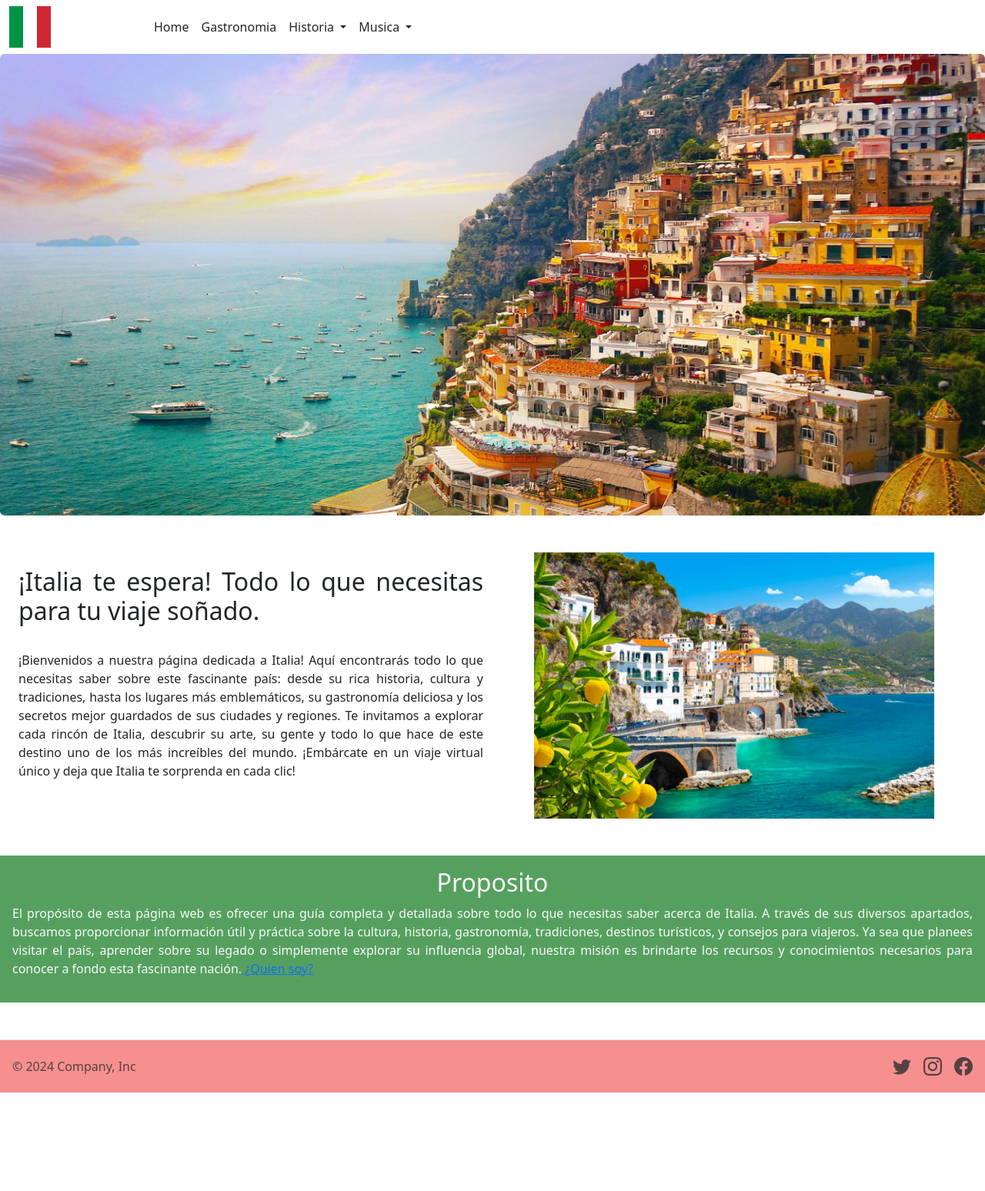
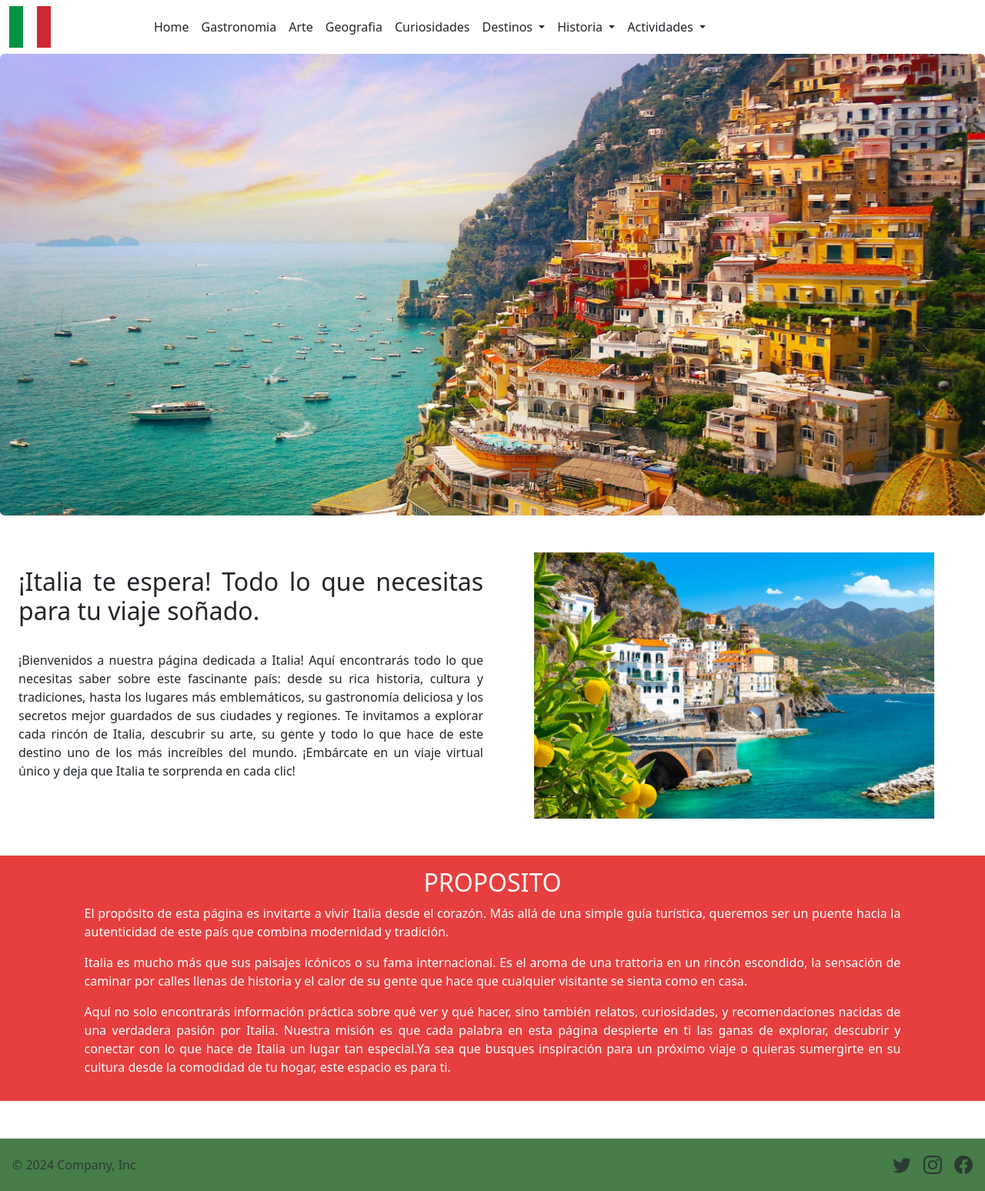
Before and after one commit to sofiatomasello/tp-final-informatica, a plain HTML site: page index.html in a window 1280 px wide. Shown: the whole page at 77% size. Before the commit the page ends 1420 px from the top, so only its background shows below. Drawn offline with nearby package versions, Linux system fonts and the light colour scheme.

Commit message:
modificaciones en el parrafo proposito y agregue una paginas nuevas

```diff
--- a/css/estilos.css
+++ b/css/estilos.css
@@ -32,8 +32,22 @@ a:active{color: rgb(218, 28, 28) !important;}
 
   }
 
-  .purpose{
-   width: 100%;background-color: rgb(86, 160, 95);margin-top:3em;margin-bottom: 3em;padding: 1em; text-align: center;
+  .purpose {
+    display: flex;
+    flex-direction: column;
+    justify-content: center; /* Centra verticalmente */
+    align-items: center;    /* Centra horizontalmente */
+    text-align: center;
+          padding-top: 3em;
+          padding-bottom: 3em;
+    margin-top: 3em;
+    margin-bottom: 3em;
+    background-color: rgb(231, 63, 63);
+  }
+
+  .textopurpose{
+
+  text-align: justify; width: 90%;color: white;
   }
   main .row{
     display: flex;
@@ -86,7 +100,7 @@ a:active{color: rgb(218, 28, 28) !important;}
 footer{
     color: white !important;
     width: 100% !important;
-    background-color: #f5908e;
+    background-color: #477d49;
     padding: 1em;
 
 }
@@ -155,4 +169,20 @@ footer{
         .purpose{
           padding: 1em;
         }
+
+        .textopurpose{
+
+        width: 85%;
+          }
   }
+
+
+
+  @media screen and (min-width: 1336px) {
+
+    .textopurpose{
+
+      width: 45%;
+    }
+
+  }
--- a/index.html
+++ b/index.html
@@ -12,6 +12,8 @@
 </head>
 
 <body>
+
+
 
 
 <!-- Barra de Navegacion + Menu hamburguesa para medidas chicas-->
@@ -30,26 +32,48 @@
                   <li class="nav-item">
                       <a class="nav-link text-dark" href="index.html">Home</a>
                     </li>
+                <li class="nav-item">
+                  <a class="nav-link text-dark" href="gastronomia/index.html">Gastronomia</a>
+                </li>
 
-                    <li class="nav-item">
-                      <a class="nav-link text-dark" href="gastronomia/index.html">Gastronomia</a>
-                    </li>
+                <li class="nav-item">
+                  <a class="nav-link text-dark" href="gastronomia/index.html">Arte</a>
+                </li>
+
+                <li class="nav-item">
+                  <a class="nav-link text-dark" href="gastronomia/index.html">Geografia</a>
+                </li>
+
+
+                <li class="nav-item">
+                  <a class="nav-link text-dark" href="gastronomia/index.html">Curiosidades</a>
+                </li>
+
 
                 <li class="nav-item dropdown">
-                  <a class="nav-link dropdown-toggle text-dark" href="#" role="button" data-bs-toggle="dropdown" aria-expanded="false">
-                 Historia
+                  <a class="nav-link dropdown-toggle text-dark" href="historia/index.html" role="button" data-bs-toggle="dropdown" aria-expanded="false">
+                 Destinos
                   </a>
                   <ul class="dropdown-menu text-bg-danger p-3">
-                      <li><a class="dropdown-item text-light" href="historia/index.html">Biografia</a></li>
-                    <li><a class="dropdown-item text-light" href="historia/impactoenmusica.html">Impacto</a></li>
+                      <li><a class="dropdown-item text-light" href="historia/index.html">Lugares imperdibles</a></li>
+
               </ul>
+
+              <li class="nav-item dropdown">
+                <a class="nav-link dropdown-toggle text-dark" href="historia/index.html" role="button" data-bs-toggle="dropdown" aria-expanded="false">
+               Historia
+                </a>
+                <ul class="dropdown-menu text-bg-danger p-3">
+                    <li><a class="dropdown-item text-light" href="historia/index.html">Cultura</a></li>
+
+            </ul>
               <li class="nav-item dropdown">
                   <a class="nav-link dropdown-toggle text-dark" href="#" role="button" data-bs-toggle="dropdown" aria-expanded="false">
-                 Musica
+                 Actividades
                   </a>
                   <ul class="dropdown-menu text-bg-danger p-3">
-                      <li><a class="dropdown-item text-light" href="albums/index.html">Albums</a></li>
-                    <li><a class="dropdown-item text-light" data-bs-toggle="modal" data-bs-target="#modalColaboraciones" href="#">Colaboraciones</a></li>
+                      <li><a class="dropdown-item text-light" href="albums/index.html">Viajas solo?</a></li>
+                    <li><a class="dropdown-item text-light" data-bs-toggle="modal" data-bs-target="#modalColaboraciones" href="#">Viajas acompañado?</a></li>
               </ul>
             </ul>
             </div>
@@ -83,8 +107,11 @@
 
 <section class="purpose">
 
-  <H2 class="text-light">Proposito</H2>
-  <P class="text-light" style="text-align: justify;">El propósito de esta página web es ofrecer una guía completa y detallada sobre todo lo que necesitas saber acerca de Italia. A través de sus diversos apartados, buscamos proporcionar información útil y práctica sobre la cultura, historia, gastronomía, tradiciones, destinos turísticos, y consejos para viajeros. Ya sea que planees visitar el país, aprender sobre su legado o simplemente explorar su influencia global, nuestra misión es brindarte los recursos y conocimientos necesarios para conocer a fondo esta fascinante nación.<a href="sobre-mi/index.html"> ¿Quien soy?</a></P>
+  <H2 class="text-light">PROPOSITO</H2>
+  <p class="textopurpose">El propósito de esta página es invitarte a vivir Italia desde el corazón. Más allá de una simple guía turística, queremos ser un puente hacia la autenticidad de este país que combina modernidad y tradición.</p>
+  <p class="textopurpose">Italia es mucho más que sus paisajes icónicos o su fama internacional. Es el aroma de una trattoria en un rincón escondido, la sensación de caminar por calles llenas de historia y el calor de su gente que hace que cualquier visitante se sienta como en casa.</p>
+  <p class="textopurpose">Aquí no solo encontrarás información práctica sobre qué ver y qué hacer, sino también relatos, curiosidades, y recomendaciones nacidas de una verdadera pasión por Italia. Nuestra misión es que cada palabra en esta página despierte en ti las ganas de explorar, descubrir y conectar con lo que hace de Italia un lugar tan especial.Ya sea que busques inspiración para un próximo viaje o quieras sumergirte en su cultura desde la comodidad de tu hogar, este espacio es para ti.  </p>
+
 </section>
 
 
@@ -94,7 +121,7 @@
 <footer class="d-flex flex-wrap justify-content-between align-items-center py-3  border-top">
     <div class="col-md-4 d-flex align-items-center">
 
-      <span class="mb-3 mb-md-0 text-body-secondary">© 2024 Company, Inc</span>
+      <span class="mb-3 mb-md-0 text-body-secondary" style="color: white;">© 2024 Company, Inc</span>
     </div>
 
     <ul class="nav col-md-4 justify-content-end list-unstyled d-flex">
@@ -107,7 +134,6 @@
 
 
 
-<script src="https://cdn.jsdelivr.net/npm/bootstrap@5.3.1/dist/js/bootstrap.bundle.min.js" crossorigin="anonymous"></script>
  <script src="https://cdn.jsdelivr.net/npm/bootstrap@5.3.3/dist/js/bootstrap.bundle.min.js"></script>
 </body>
 
```
Also changed, not shown: gastronomia/index.html (+1 -1 lines), historia/index.html (added, +78 -0 lines), gastronomia/imagenes/pexels-fabriziovelez-15270300.jpg.
